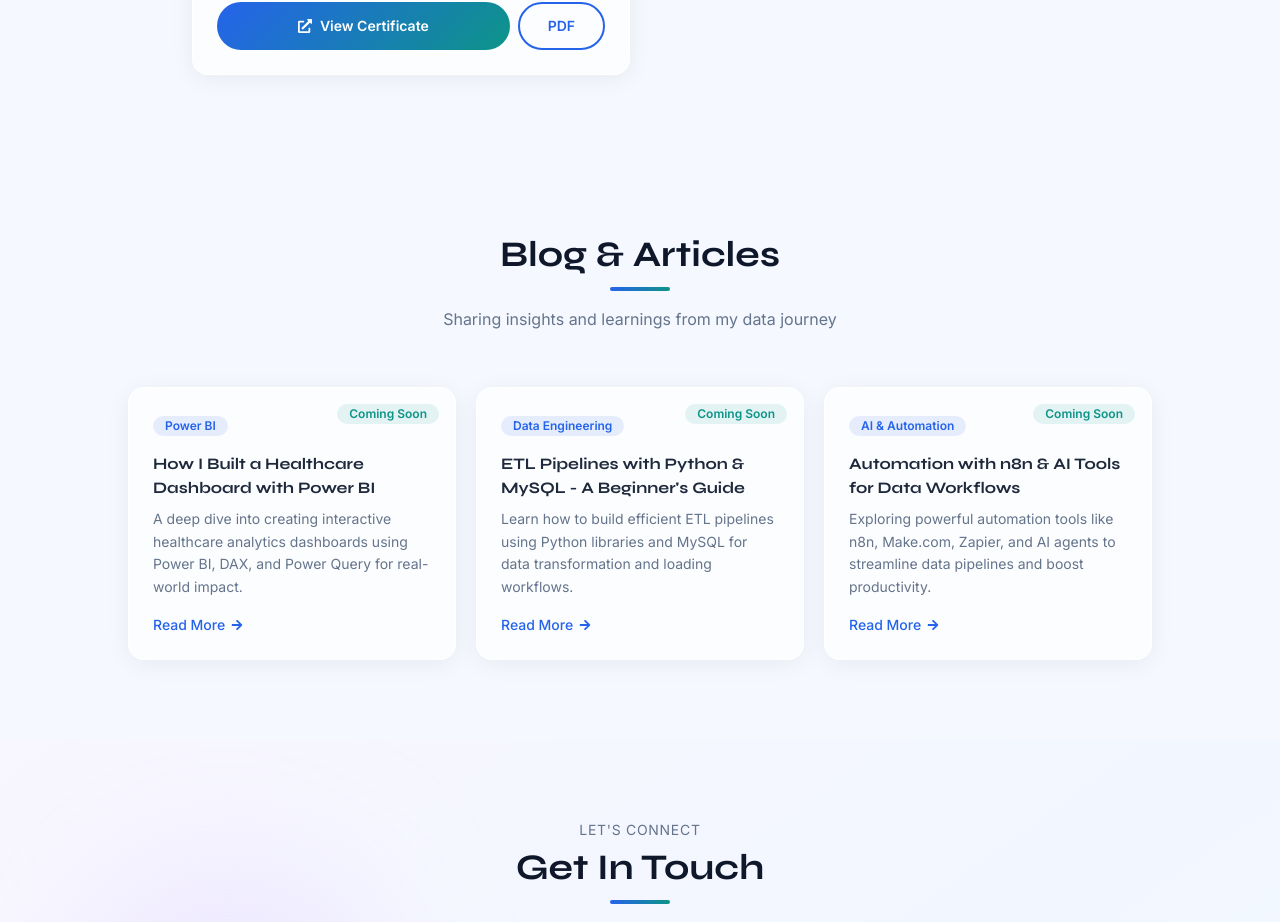
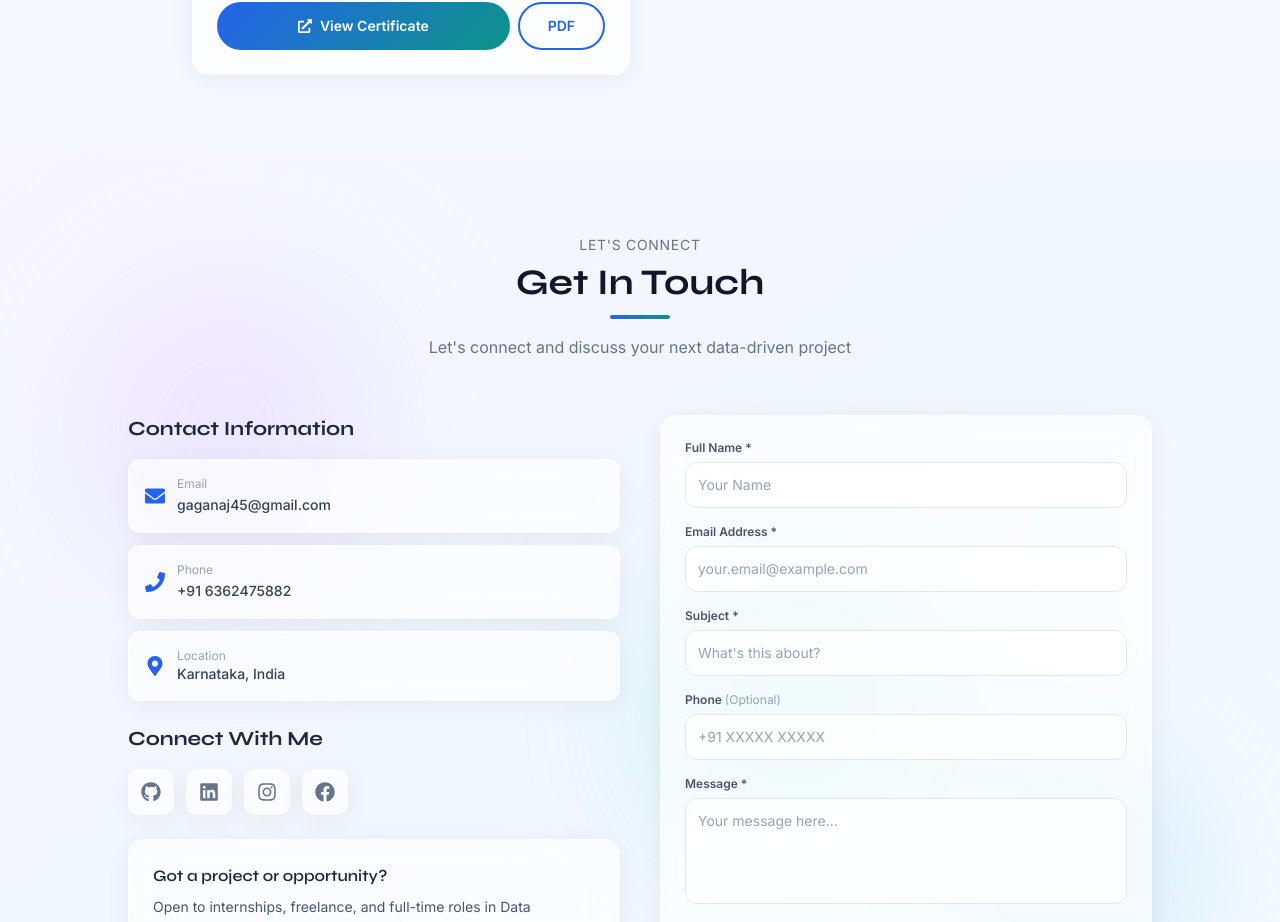
Before and after one commit to GaganAJ-45/gaganaj-portfolio-v2, a React (Vite) app in the folder frontend/: page / in a window 1280 px wide. Shown: the part 8836-9758 px from the top of the page. Built offline with nearby package versions, Linux system fonts and the light colour scheme; the HTML template or start-up script is replaced by a standard one.

Commit message:
Hide Blog section

```diff
--- a/frontend/src/App.jsx
+++ b/frontend/src/App.jsx
@@ -14,6 +14,8 @@ import Contact from './components/Contact/Contact';
 import Footer from './components/Footer/Footer';
 import WhatsAppButton from './components/WhatsAppButton/WhatsAppButton';
 
+const SHOW_BLOG_SECTION = false;
+
 function App() {
   return (
     <div className="relative min-h-screen overflow-x-hidden bg-brand-bg text-slate-800 font-inter">
@@ -28,7 +30,7 @@ function App() {
         <Projects />
         <Timeline />
         <Certifications />
-        <Blog />
+        {SHOW_BLOG_SECTION && <Blog />}
         <Contact />
       </main>
       <Footer />
```
Also changed, not shown: 3 other files (tests, documents, lock files or other folders).
